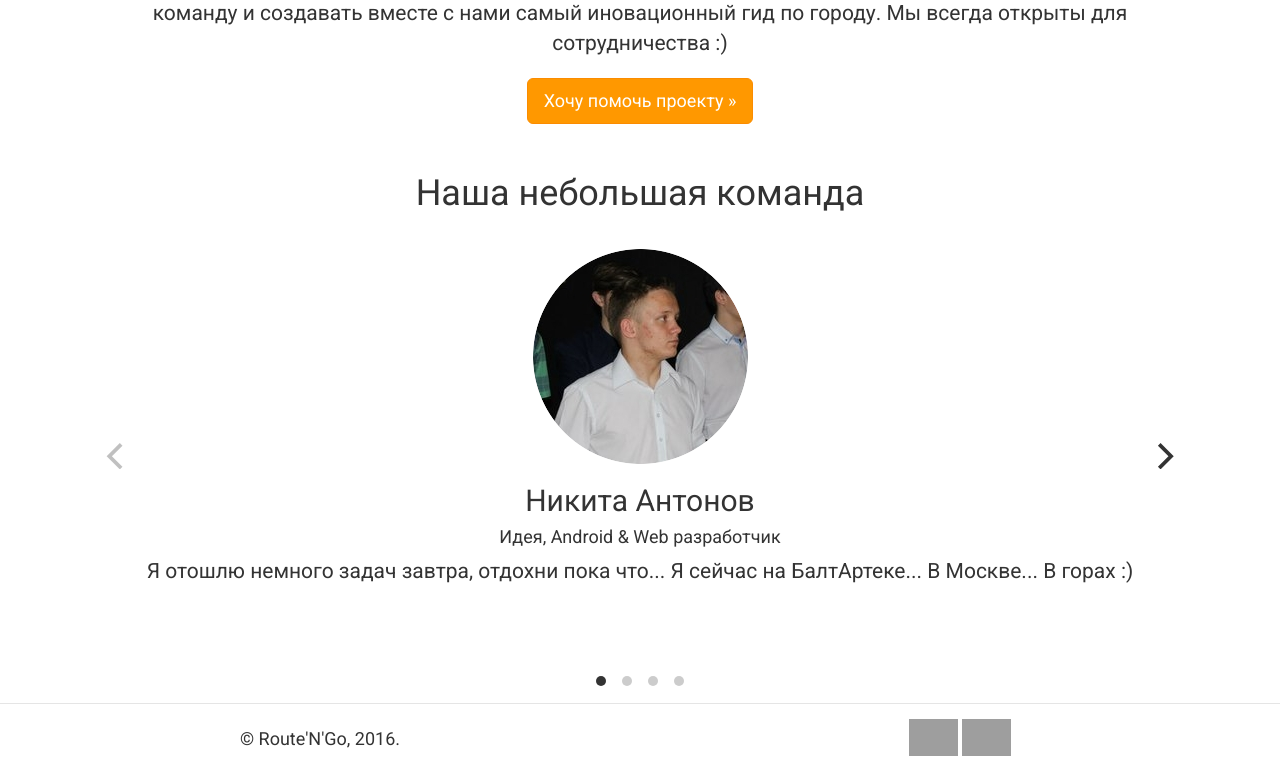
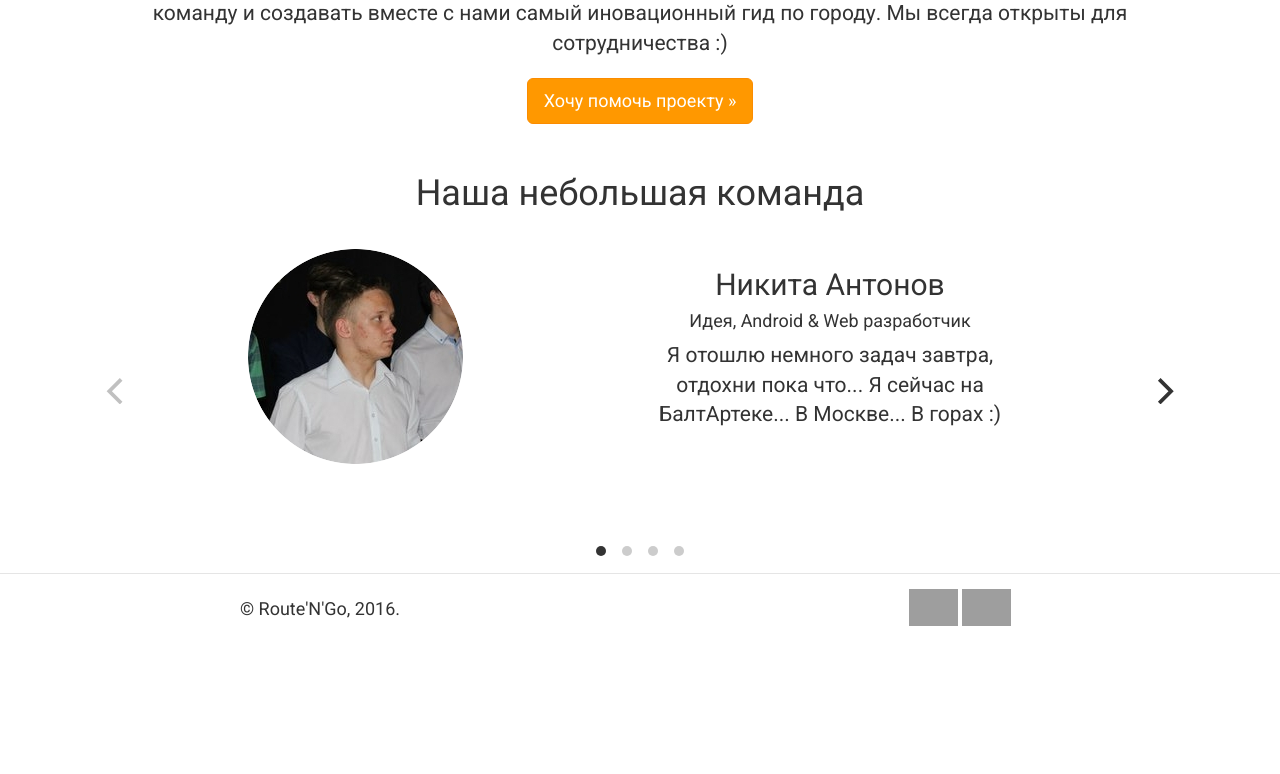
Before and after one commit to NikAntonov/WhereToGoWeb, a PHP site: page / in a window 1280 px wide. Shown: the part 2256-3030 px from the top of the page. After the commit the page ends 2882 px from the top, so only its background shows below. Run offline with PHP 8.4, Linux system fonts and the light colour scheme; some libraries are stand-ins or nearby versions; grey boxes are pictures that could not be loaded.

Commit message:
Carousel modified

```diff
--- a/collaboration.html
+++ b/collaboration.html
@@ -21,6 +21,7 @@
     <!--[if lt IE 9]>
     <script src="https://oss.maxcdn.com/html5shiv/3.7.2/html5shiv.min.js"></script>
     <script src="https://oss.maxcdn.com/respond/1.4.2/respond.min.js"></script>
+    <script src="https://ajax.googleapis.com/ajax/libs/jquery/3.1.1/jquery.min.js"></script>
     <![endif]-->
 </head>
 
@@ -85,6 +86,8 @@
         ga('send', 'pageview');
 
     </script>
+
+
 <!-- IE10 viewport hack for Surface/desktop Windows 8 bug -->
 <script src="js/ie10-viewport-bug-workaround.js"></script><
 <footer class="modal-footer">
--- a/css/media.css
+++ b/css/media.css
@@ -3,6 +3,10 @@
     .logo {
         width: 200px;
         padding-bottom: 20px;
+    }
+
+    .carousel-cell {
+        height: 420px;
     }
 
 }
@@ -20,6 +24,10 @@
     .logo {
         width: 180px;
         padding-bottom: 20px;
+    }
+
+    .carousel-cell {
+        height: 470px;
     }
 
 }
--- a/css/styles.css
+++ b/css/styles.css
@@ -38,7 +38,7 @@ td, tr {
 #jumbotron-main {
   background: url("../images/bg-jumbotron-mdf.jpg") center ;
   padding-top: 350px;
-    height: 100vh;
+  height: 100vh;
   display: block;
   background-size: cover;
   background-clip: border-box;
@@ -189,7 +189,7 @@ button.affix {
 
 .carousel-cell {
   width: 100%; /* full width */
-  height: 390px; /* height of carousel */
+  height: 260px; /* height of carousel */
   margin-right: 10px;
 }
 
@@ -221,3 +221,7 @@ button.affix {
 .flickity-prev-next-button.next {
   right: -40px;
 }
+
+[id^=section] {
+  margin-bottom: 100%;
+}
--- a/index.html
+++ b/index.html
@@ -33,6 +33,23 @@
     <script src="js/google-analytics.min.js"></script>
     <script src="js/navbar-collapse.js"></script>
 
+    <script type="text/javascript">
+    $(document).ready(function() {
+        $('a[href^="#"]').click(function () {
+            elementClick = $(this).attr("href");
+            destination = $(elementClick).offset().top;
+            if($.browser.safari){
+                $('body').animate( { scrollTop: destination }, 1100 );
+            }else{
+                $('html').animate( { scrollTop: destination }, 1100 );
+            }
+            return false;
+        });
+    });
+    </script>
+
+    <script src="js/scroll-anchor.js"></script>
+
     <link rel="apple-touch-icon" sizes="180x180" href="/icons/apple-touch-icon.png">
     <link rel="icon" type="image/png" href="/icons/favicon-32x32.png" sizes="32x32">
     <link rel="icon" type="image/png" href="/icons/android-chrome-192x192.png" sizes="192x192">
@@ -62,7 +79,7 @@
         <div class="collapse navbar-collapse navbar-right custom-controls" id="controls">
             <ul class="nav navbar-nav">
                 <li><a href="index.html#about">О проекте</a></li>
-                <li><a href="index.html#jumbotron-contact">Контакты</a></li>
+                <li><a href="index.html#download">Контакты</a></li>
             </ul>
         </div><!--/.nav-collapse -->
     </div>
@@ -144,31 +161,56 @@
         <h1 style="padding-bottom: 25px">Наша небольшая команда</h1>
         <div class="main-carousel" style="padding-bottom: 25px" data-flickity='{ "cellAlign": "left", "contain": true }'>
             <div class="carousel-cell">
+                <div class="row">
+                    <div class="col-sm-6">
                         <img src="thumbnails/antonov.png"/>
+                    </div>
+                    <div class="col-sm-4">
                         <h2>Никита Антонов</h2>
                         <h4>Идея, Android & Web разработчик</h4>
                         <p class="lead">Я отошлю немного задач завтра, отдохни пока что... Я сейчас на БалтАртеке... В Москве...
                             В горах :)</p>
                     </div>
+                </div>
+            </div>
             <div class="carousel-cell">
+                <div class="row">
+                    <div class="col-sm-6">
                         <img src="thumbnails/blagovestnuy.png"/>
+                    </div>
+                    <div class="col-sm-4">
                         <h2>Иван Благовестный</h2>
                         <h4>Web разработчик (Cloud)</h4>
                         <p class="lead">На каком языке будем писать сервер? Давай использовать Python. Хотя, может лучше
                             использовать Go? Ну я не знаю... Я думаю, лучше использовать Python. </p>
                     </div>
+                </div>
+            </div>
             <div class="carousel-cell">
+                <div class="row">
+                    <div class="col-sm-6">
                         <img src="thumbnails/duidik.png"/>
+                    </div>
+                    <div class="col-sm-4">
                         <h2>Анна Дидык</h2>
                         <h4>Проект-Менеджер</h4>
                         <p class="lead">У меня же есть возможность менеджерить! Я вас закомандую до ужаса!</p>
                     </div>
+                </div>
+            </div>
             <div class="carousel-cell">
+
+                <div class="row">
+                    <div class="col-sm-6">
                         <img src="thumbnails/skabuickaya.png"/>
+                    </div>
+                    <div class="col-sm-4">
                         <h2>Юлия Скабицкая</h2>
                         <h4>Ментор проекта</h4>
                         <p class="lead">Кто первый найдет ошибку в коде, тому без разговоров поставлю пятерку =)
                             Любимая ваша ошибка, между прочим))</p>
+                    </div>
+                </div>
             </div>
         </div>
     </div>
```
Also changed, not shown: js/scroll-anchor.js (added). Lines whose indentation alone changed are shown as unchanged.
